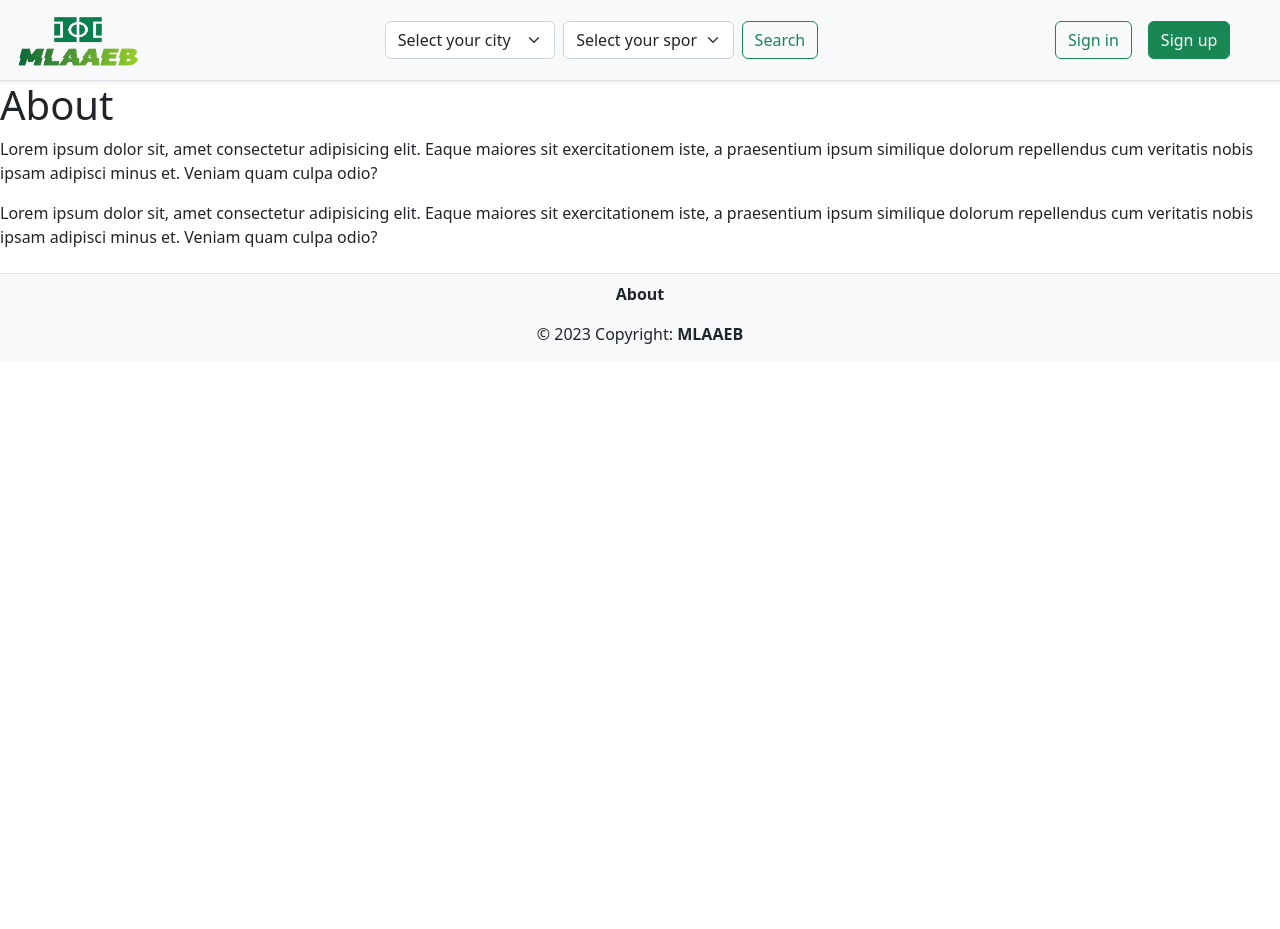
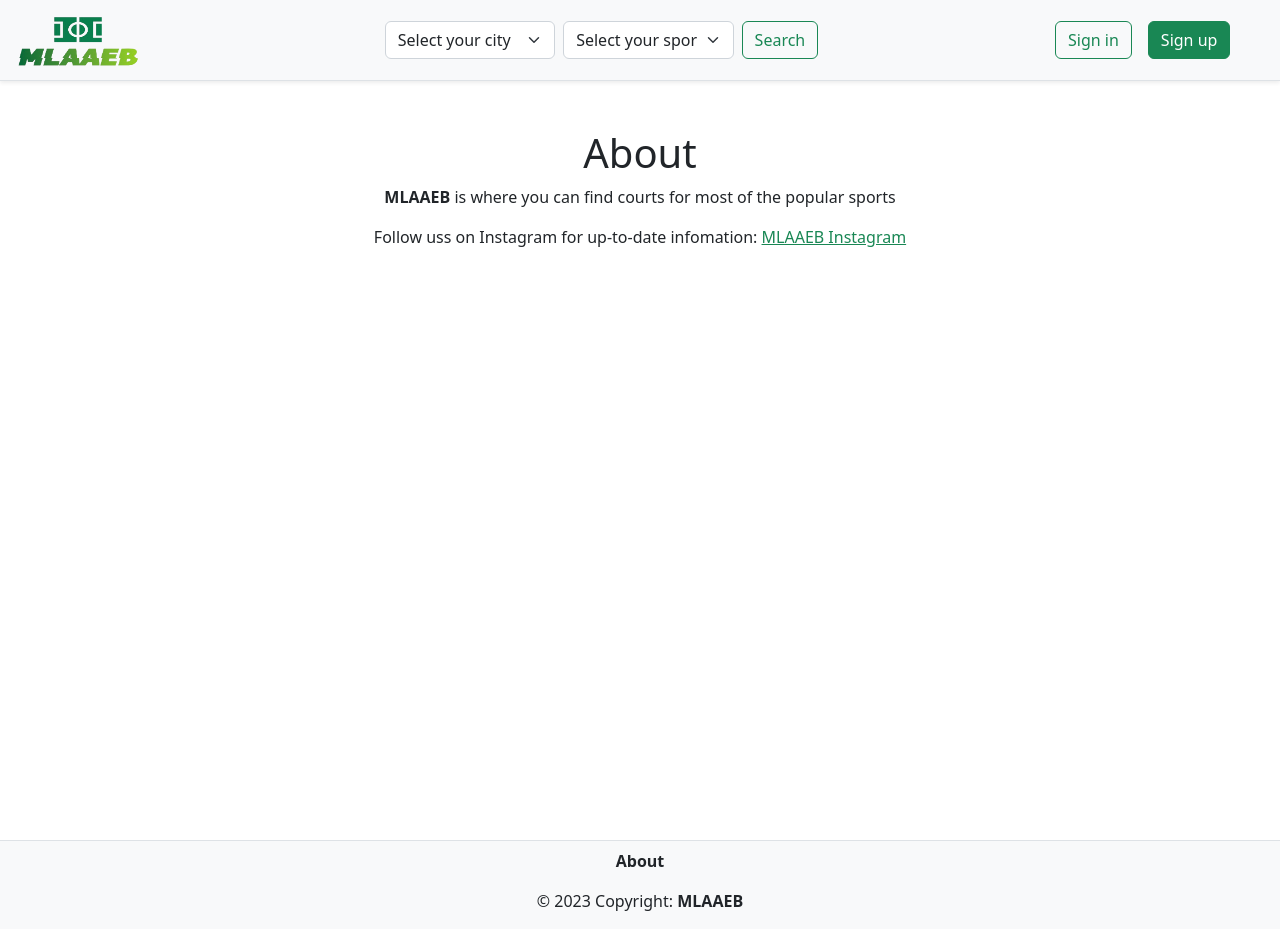
Before and after one commit to AlmajedA/mlaaeb, a Next.js app: page /about in a window 1280 px wide. Before the commit the page ends 800 px from the top, so only its background shows below. Built offline with nearby package versions, Linux system fonts and the light colour scheme.

Commit message:
editing the footer and the about page

```diff
--- a/Comps/Footer.js
+++ b/Comps/Footer.js
@@ -2,9 +2,10 @@
 import Link from 'next/link'
 
 
+
 const Footer = () => {
     return (
-        <footer className="text-center text-white border-top mt-4 bg-light">
+        <footer className="text-center text-white border-top mt-auto bg-light position-absolute bottom-0 w-100 h-2.5rem">
 
             <div className="container pt-2">
                 {/* Section: Social media */}
--- a/Comps/Layout.js
+++ b/Comps/Layout.js
@@ -1,6 +1,6 @@
 
 import Navbar from "./Navbar";
-
+import styles from "../styles/footer.module.css";
 import Footer from "./Footer";
 
 const Layout = ({children}) => {
@@ -10,8 +10,13 @@ const Layout = ({children}) => {
     return (
       <div>
         {isSignInPage || isSignUpPage ? null : <Navbar />}
-        {children}
-        {isSignInPage || isSignUpPage ? null : <Footer />}
+
+        <div className={styles.pageContainer}>
+          <div className={styles.contentWrap}>{children}</div>
+
+          <Footer/>
+        </div>
+
       </div>
     );
 }
--- a/pages/about.js
+++ b/pages/about.js
@@ -1,4 +1,5 @@
 import Head from 'next/head'
+import Link from 'next/link';
 
 const About = () => {
     return (
@@ -9,10 +10,10 @@ const About = () => {
 
         </Head>
 
-        <div>
+        <div className='text-center my-5'>
             <h1>About</h1>
-            <p>Lorem ipsum dolor sit, amet consectetur adipisicing elit. Eaque maiores sit exercitationem iste, a praesentium ipsum similique dolorum repellendus cum veritatis nobis ipsam adipisci minus et. Veniam quam culpa odio?</p>
-            <p>Lorem ipsum dolor sit, amet consectetur adipisicing elit. Eaque maiores sit exercitationem iste, a praesentium ipsum similique dolorum repellendus cum veritatis nobis ipsam adipisci minus et. Veniam quam culpa odio?</p>
+            <p><b>MLAAEB</b> is where you can find courts for most of the popular sports</p>
+            <p>Follow uss on Instagram for up-to-date infomation: <Link className = 'link-success' href={"https://instagram.com/mlaaebsa?igshid=YmMyMTA2M2Y="}>MLAAEB Instagram</Link></p>
 
         </div>
     </>);
--- a/pages/registration/login.js
+++ b/pages/registration/login.js
@@ -11,7 +11,7 @@ const Login = ({pageName}) => {
             left={<Image src='/../public/LOGO Horizantal.png' alt='logo' width={1000} height={1000} layout="responsive"/>}
             right={<LoginBox />}
         />
-        <Footer />
+
         </div>
     );
     }
--- a/pages/registration/signup.js
+++ b/pages/registration/signup.js
@@ -12,7 +12,7 @@ const Signup = ({pageName}) => {
             left={<Image src='/../public/LOGO Horizantal.png' alt='logo' width={1000} height={1000} layout="responsive"/>}
             right={<SignUpBox />}
         />
-        <Footer />
+
         </>
     );
     }
--- /dev/null
+++ b/styles/footer.module.css
@@ -0,0 +1,8 @@
+.pageContainer {
+    position: relative;
+    min-height: 100vh;
+}
+
+.contentWrap {
+    padding-bottom: 2.5rem;    /* Footer height */
+}
```
